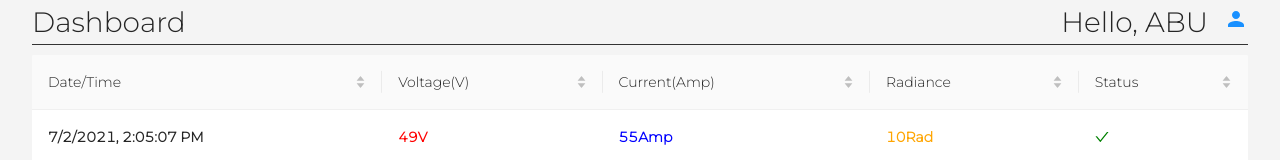
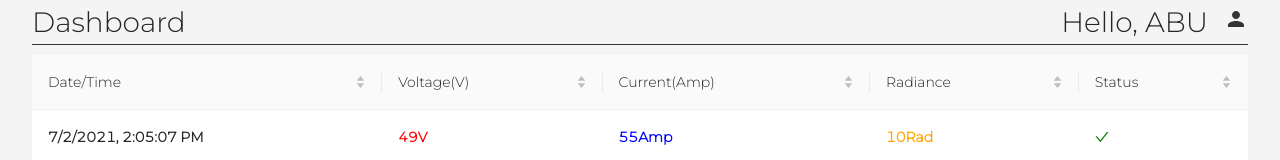
Before and after one commit to davidabuu/swazzy, a Next.js app: page /dashboard in a window 1280 px wide. Shown: the top 160 px of the page. Built offline with nearby package versions, Linux system fonts and the light colour scheme.

Commit message:
Dashboard Added

```diff
--- a/pages/dashboard.js
+++ b/pages/dashboard.js
@@ -12,7 +12,7 @@ const Dashboard = () => {
           <div className="dash-name">
             <h1>Hello, ABU</h1>
             <Link href="/login">
-              <Person style={{ cursor: "pointer" }} />
+              <Person style={{ cursor: "pointer", color: "#333" }} />
             </Link>
           </div>
         </div>
```
